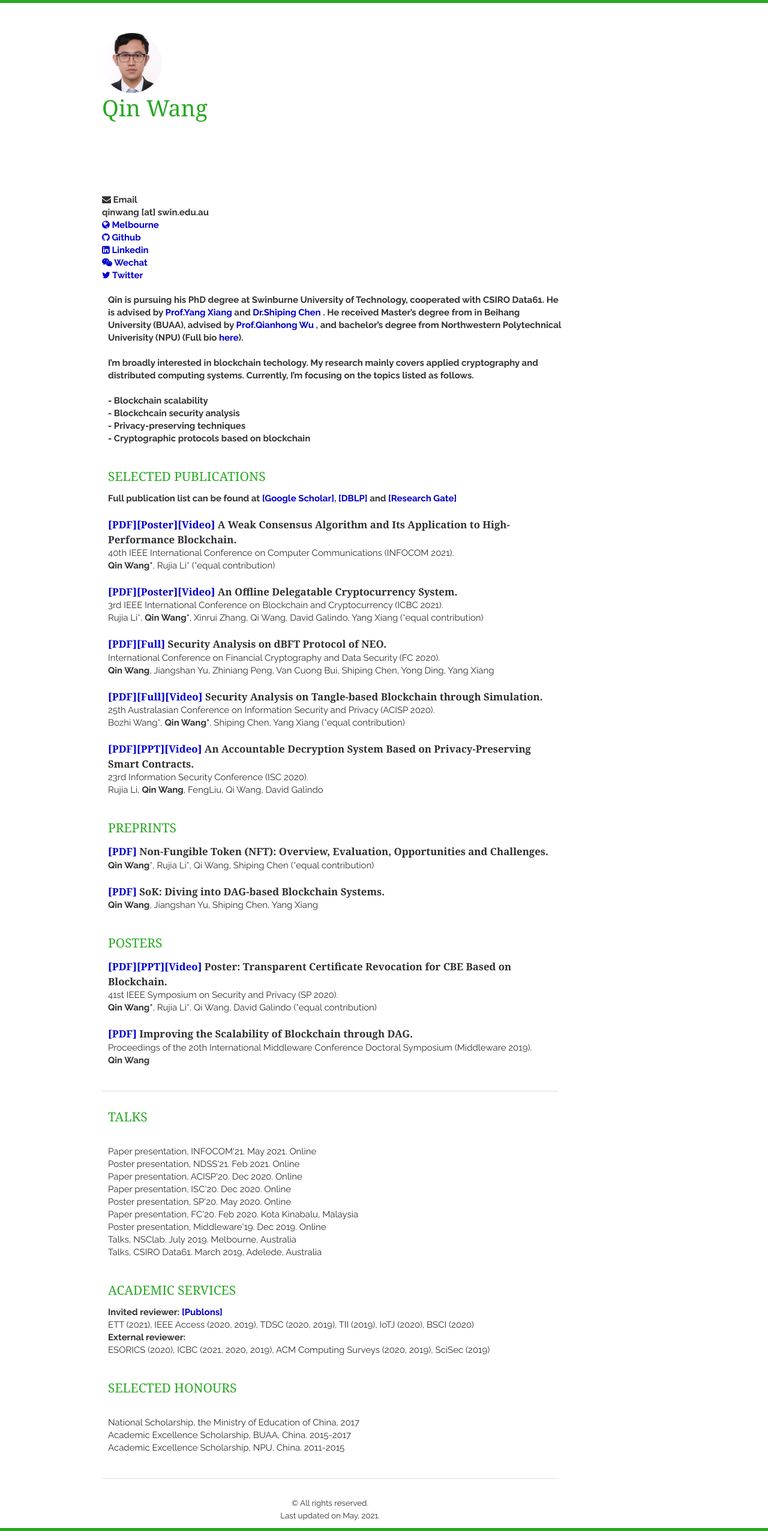
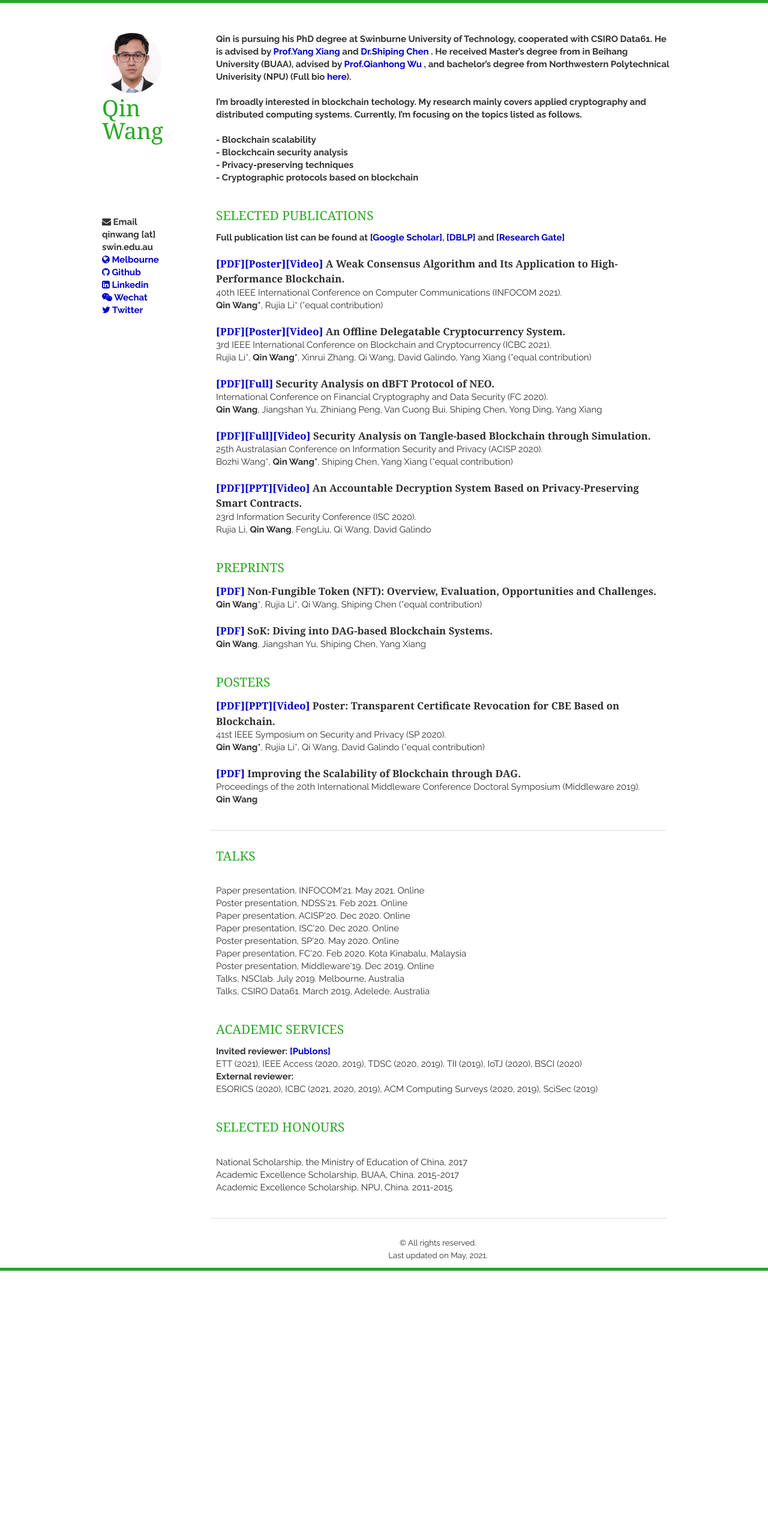
Before and after one commit to AaronWang-git/qinwang-git.github.io, a Jekyll site: the page built from index.html, in a window 1280 px wide. Shown: the whole page at 60% size. Built offline with Jekyll 4.4.1, drawn with Linux system fonts in a browser that asks for light colours; nearby versions of some CDN libraries; the list of posts is cut into pages by our own code; after the commit the page ends 2119 px from its top, so only the background shows below that.

Commit message:
Update skeleton.css

```diff
--- a/static/css/skeleton.css
+++ b/static/css/skeleton.css
@@ -34,7 +34,7 @@
     .container .one.column,
     .container .one.columns                     { width: 40px;  }
     .container .two.columns                     { width: 100px; }
-    .container .three.columns                   { width: 600px; }
+    .container .three.columns                   { width: 160px; }
     .container .four.columns                    { width: 220px; }
     .container .five.columns                    { width: 280px; }
     .container .six.columns                     { width: 340px; }
```
